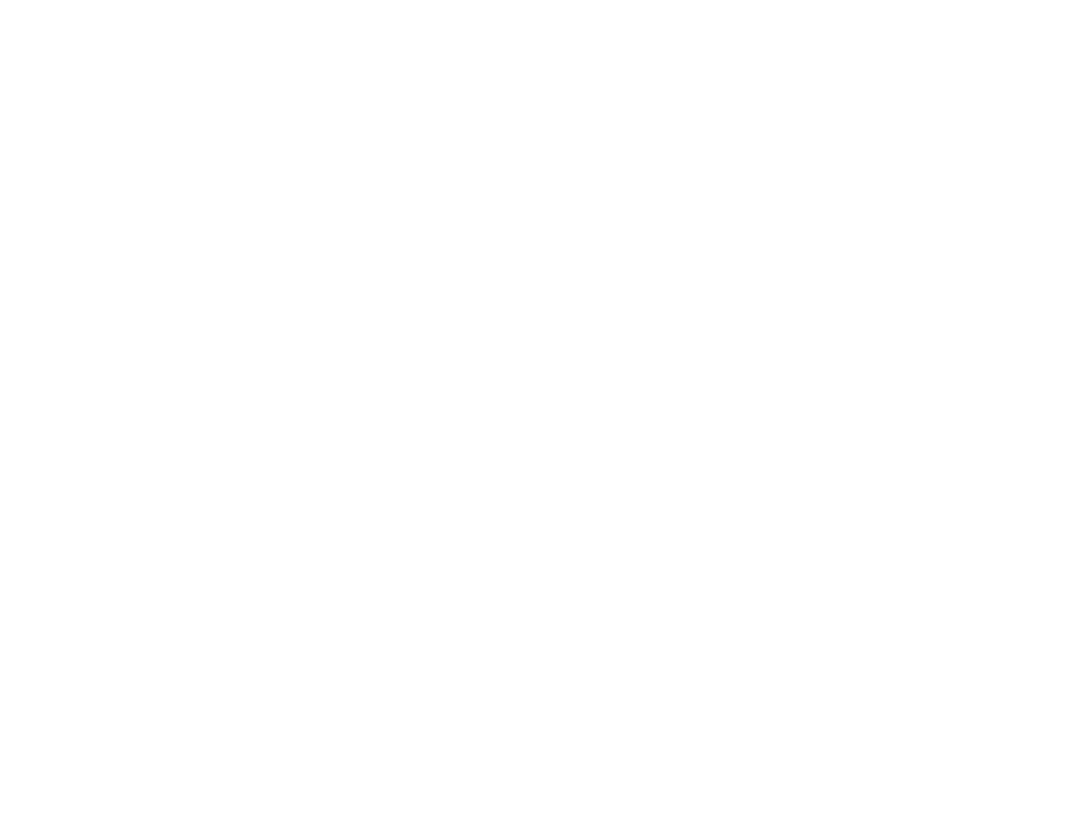
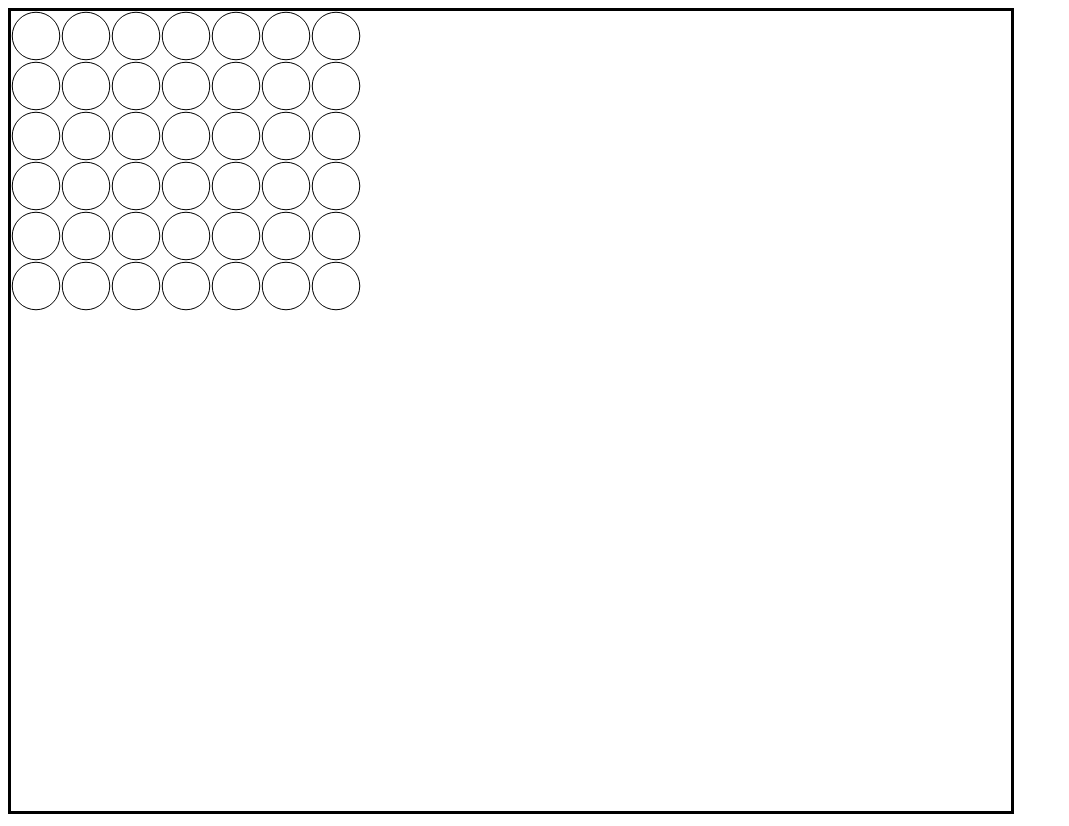
Before and after one commit to apradhan12/four-with-friends-web, a plain HTML site: page index.html in a window 1280 px wide. Shown: the whole page, without its empty margins (0-1069 px from the left). Before the commit the page ends 800 px from the top, so only its background shows below. Drawn offline with nearby package versions, Linux system fonts and the light colour scheme.

Commit message:
Draw board

```diff
--- a/index.html
+++ b/index.html
@@ -3,8 +3,16 @@
 <head>
     <meta charset="UTF-8">
     <title>FourWithFriends Web Client</title>
+    <script src="https://code.jquery.com/jquery-3.5.1.slim.min.js"
+            integrity="sha256-4+XzXVhsDmqanXGHaHvgh1gMQKX40OUvDEBTu8JcmNs="
+            crossorigin="anonymous">
+    </script>
+    <script src="main.js"></script>
 </head>
-<body>
+<body onload="main()">
+
+<canvas id="canvas" width="1000" height="800" style="border-style: solid;">
+</canvas>
 
 </body>
 </html>
--- /dev/null
+++ b/main.js
@@ -0,0 +1,23 @@
+const BOARD_WIDTH = 7;
+const BOARD_HEIGHT = 6;
+
+const TOKEN_WIDTH_PX = 50;
+const RADIUS_RATIO = 0.95;
+const RADIUS = RADIUS_RATIO * TOKEN_WIDTH_PX / 2;
+
+function convertCoords(row, col) {
+    return [TOKEN_WIDTH_PX * (col + 0.5), TOKEN_WIDTH_PX * (row + 0.5)];
+}
+
+function main() {
+    const canvas = document.getElementById('canvas');
+    const ctx = canvas.getContext('2d');
+    for (let row = 0; row < BOARD_HEIGHT; row++) {
+        for (let col = 0; col < BOARD_WIDTH; col++) {
+            const center = convertCoords(row, col);
+            ctx.beginPath();
+            ctx.arc(center[0], center[1], RADIUS, 0, 2 * Math.PI, false);
+            ctx.stroke();
+        }
+    }
+}
```
Also changed, not shown: style.css (added).
